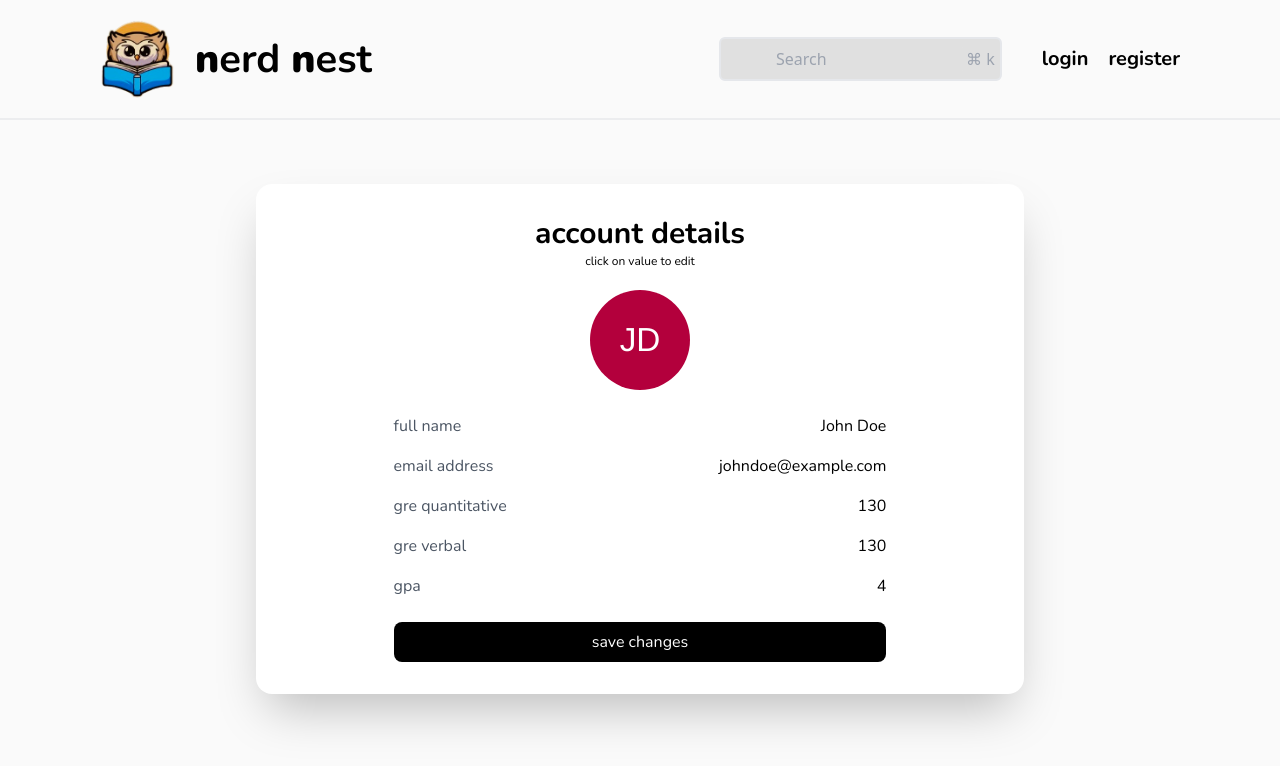
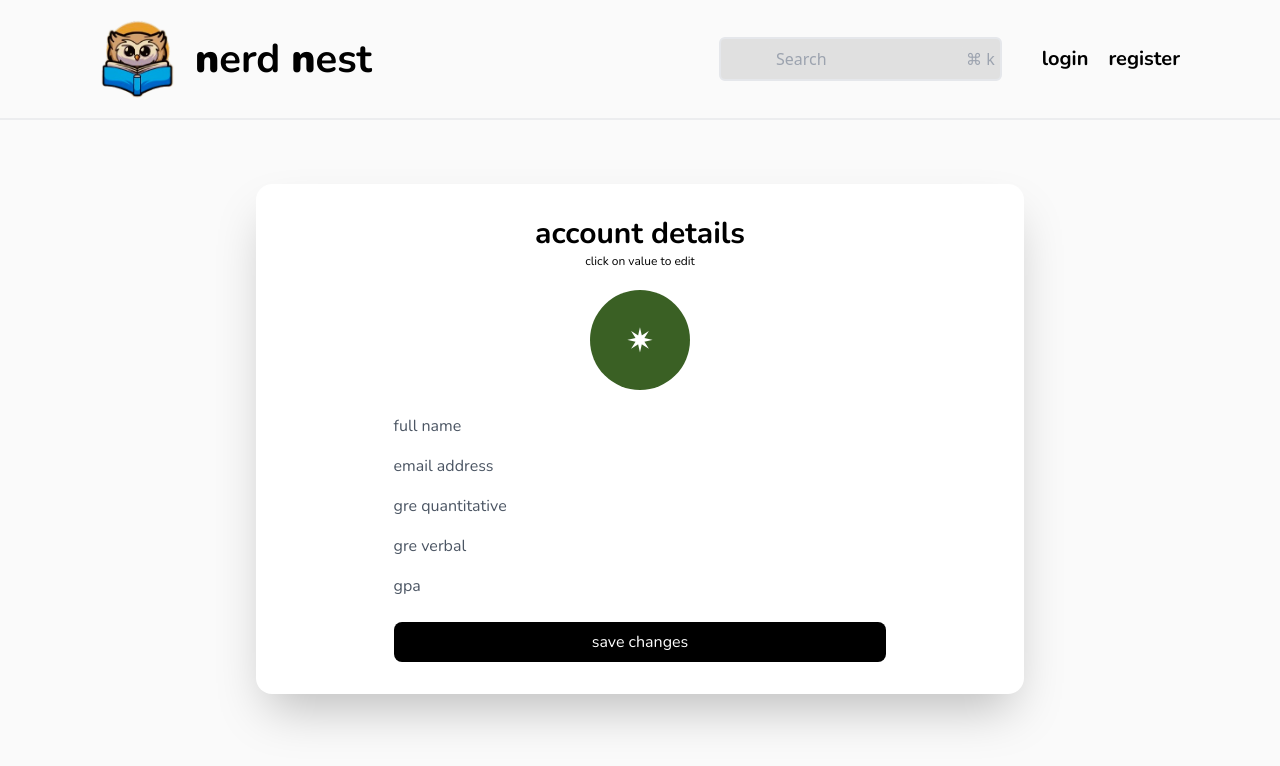
Before and after one commit to nerdnest-bda/frontend, a Next.js app: page /account in a window 1280 px wide. Shown: the top 766 px of the page. Built offline with nearby package versions, Linux system fonts and the light colour scheme; no server answers; some icons are missing.

Commit message:
Pull userdata from Atlas

```diff
--- a/src/app/account/page.js
+++ b/src/app/account/page.js
@@ -1,20 +1,43 @@
 "use client"
-import React, { useState } from 'react'
+import React, { useEffect, useState } from 'react'
 import Header from '../components/Header';
 import Avatar from 'react-avatar';
+import { useSelector } from 'react-redux';
+import { selectUser } from '../features/userSlice';
+import axios from 'axios';
 
 const AccountDetails = () => {
     const [user, setUser] = useState({
-      name: "John Doe",
-      email: "johndoe@example.com",
-      gre_quant: 130,
-      gre_verbal: 130,
-      gpa: 4.0,
+        name: "",
+        email: "",
+        gre_quant: "",
+        gre_verbal: "",
+        gpa: "",
     });
+
+    const currentUser = useSelector(selectUser);
 
     const handleChange = (e) => {
       setUser({ ...user, [e.target.name]: e.target.value });
     };
+
+    useEffect(() => {
+        // setUser(currentUser);
+        console.log("In account page, current_user", currentUser)
+        axios.get(`http://127.0.0.1:5000/api/users/${currentUser?.uid}`)
+        .then((response) => {
+            console.log(response.data)
+            let userData = {
+                name: response.data.full_name,
+                email: response.data.email,
+                gre_quant: response.data.quant_score,
+                gre_verbal: response.data.verbal_score,
+                gpa: response.data.gpa,
+            }
+            console.log("setting user data", userData)
+            setUser(userData)
+        })
+    }, [currentUser]);
 
     return (
         <div>
@@ -23,28 +46,28 @@ const AccountDetails = () => {
                 <h1 className="text-3xl font-bold text-center">account details</h1>
                 <p className='text-center text-[12px]'>click on value to edit</p>
                 <div className='flex items-center justify-center mt-[20px]'>
-                    <Avatar name={user.name} size="100" className='rounded-[999px]'/>
+                    <Avatar name={user?.name} size="100" className='rounded-[999px]'/>
                 </div>
                 <div className="mt-6 space-y-4 max-w-[70%] mx-auto">
                     <div className='flex items-center justify-between'>
                         <label className="text-gray-600 ">full name</label>
-                        <input name="name" value={user.name} onChange={handleChange} className='text-right focus:ring-0 focus:outline-none'/>
+                        <input name="name" value={user?.name} onChange={handleChange} className='text-right focus:ring-0 focus:outline-none'/>
                     </div>
                     <div className='flex items-center justify-between'>
                         <label className="text-gray-600">email address</label>
-                        <input name="email" type="email" value={user.email} onChange={handleChange} className='text-right focus:ring-0 focus:outline-none'/>
+                        <input name="email" type="email" value={user?.email} onChange={handleChange} className='text-right focus:ring-0 focus:outline-none'/>
                     </div>
                     <div className='flex items-center justify-between'>
                         <label className="text-gray-600">gre quantitative</label>
-                        <input name="gre quantitative" value={user.gre_quant} onChange={handleChange} className='text-right focus:ring-0 focus:outline-none'/>
+                        <input name="gre quantitative" value={user?.gre_quant} onChange={handleChange} className='text-right focus:ring-0 focus:outline-none'/>
                     </div>
                     <div className='flex items-center justify-between'>
                         <label className="text-gray-600">gre verbal</label>
-                        <input name="gre verbal" value={user.gre_verbal} onChange={handleChange} className='text-right focus:ring-0 focus:outline-none'/>
+                        <input name="gre verbal" value={user?.gre_verbal} onChange={handleChange} className='text-right focus:ring-0 focus:outline-none'/>
                     </div>
                     <div className='flex items-center justify-between'>
                         <label className="text-gray-600">gpa</label>
-                        <input name="gpa" value={user.gpa} onChange={handleChange} className='text-right focus:ring-0 focus:outline-none'/>
+                        <input name="gpa" value={user?.gpa} onChange={handleChange} className='text-right focus:ring-0 focus:outline-none'/>
                     </div>
                 </div>
                 <div className="mt-6 max-w-[70%] mx-auto text-center cursor-pointer">
--- a/src/app/components/Header.js
+++ b/src/app/components/Header.js
@@ -23,7 +23,6 @@ const Header = ({displaySearch}) => {
 
     const inputRef = useRef(null);
 
-    console.log("User type: " + typeof user);
 
     const dispatch = useDispatch();
 
--- a/src/app/register/page.js
+++ b/src/app/register/page.js
@@ -108,7 +108,7 @@ const RegisterPage = () => {
           // Signed up
           const user = userCredential.user;
           const newUser = {
-            uid: user.uid,
+            _id: user.uid,
             full_name: formData.fullName,
             email: formData.email,
             gpa: parseFloat(formData.gpa),
```
